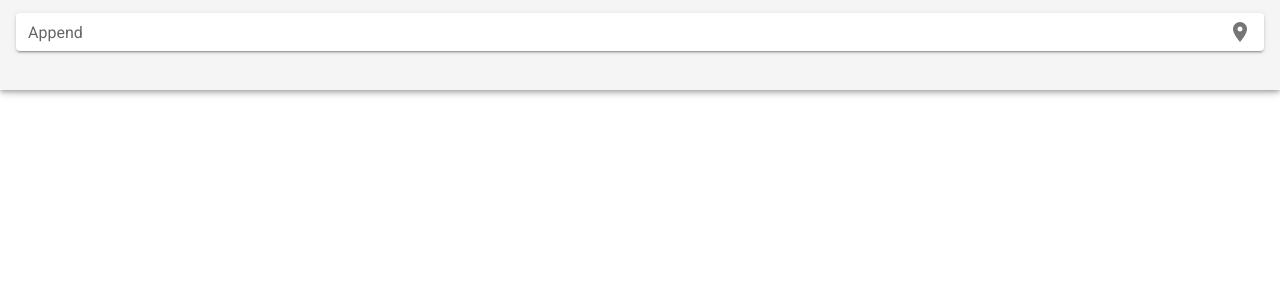
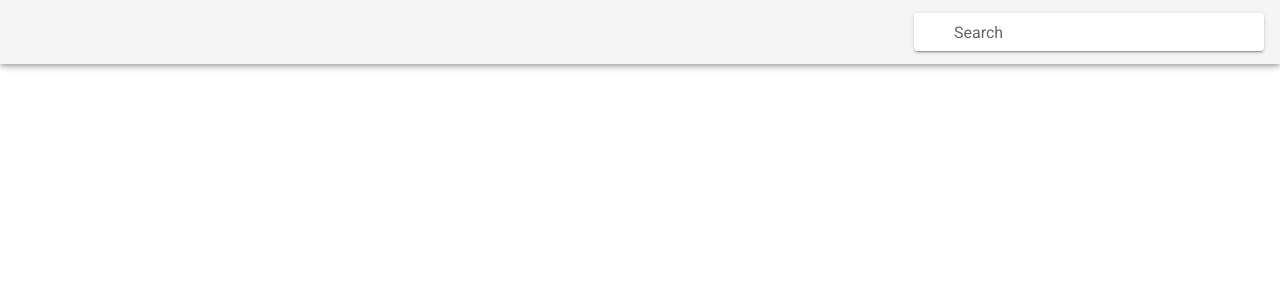
Before and after one commit to polPintero/Nethernite, a Vue app: page / in a window 1280 px wide. Shown: the top 300 px of the page. Built offline with nearby package versions, Linux system fonts and the light colour scheme.

Commit message:
create base style for search input

```diff
--- a/src/components/organism/Vheader/Vheader.vue
+++ b/src/components/organism/Vheader/Vheader.vue
@@ -1,11 +1,12 @@
 <template>
-  <v-app-bar app height="90">
+  <v-app-bar app class="header">
     <v-text-field
       solo
-      label="Append"
-      append-icon="mdi-map-marker"
+      label="Search"
+      prepend-inner-icon="mdi-file-document-box-search-outline"
       dense
       clearable
+      hide-details
     ></v-text-field>
   </v-app-bar>
 </template>
@@ -15,5 +16,14 @@ export default {
   name: "Vheader",
 };
 </script>
-
-<style lang="sass" scoped></style>
+<style lang="scss">
+.header {
+  .v-toolbar__content {
+    justify-content: flex-end;
+  }
+  .v-input {
+    flex-grow: unset;
+    width: 350px;
+  }
+}
+</style>
```
